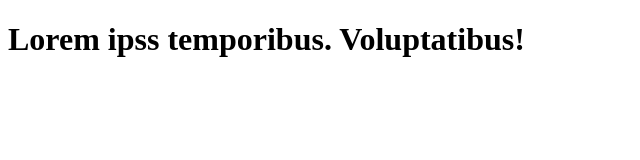
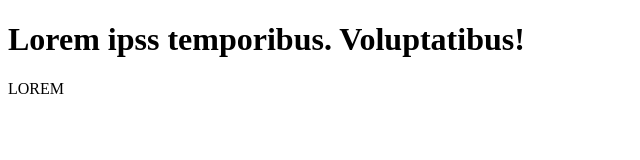
Before and after one commit to sashakorzhavina99-design/git-test, a plain HTML site: page index.html in a window 1280 px wide. Shown: the full height of the page, 0-640 px from the left. Drawn offline with Linux system fonts and the light colour scheme.

Commit message:
commit-2

```diff
--- a/index.html
+++ b/index.html
@@ -7,5 +7,6 @@
 </head>
 <body>
   <h1>Lorem ipss temporibus. Voluptatibus!</h1>
+<P>LOREM</P>
 </body>
 </html>
```
